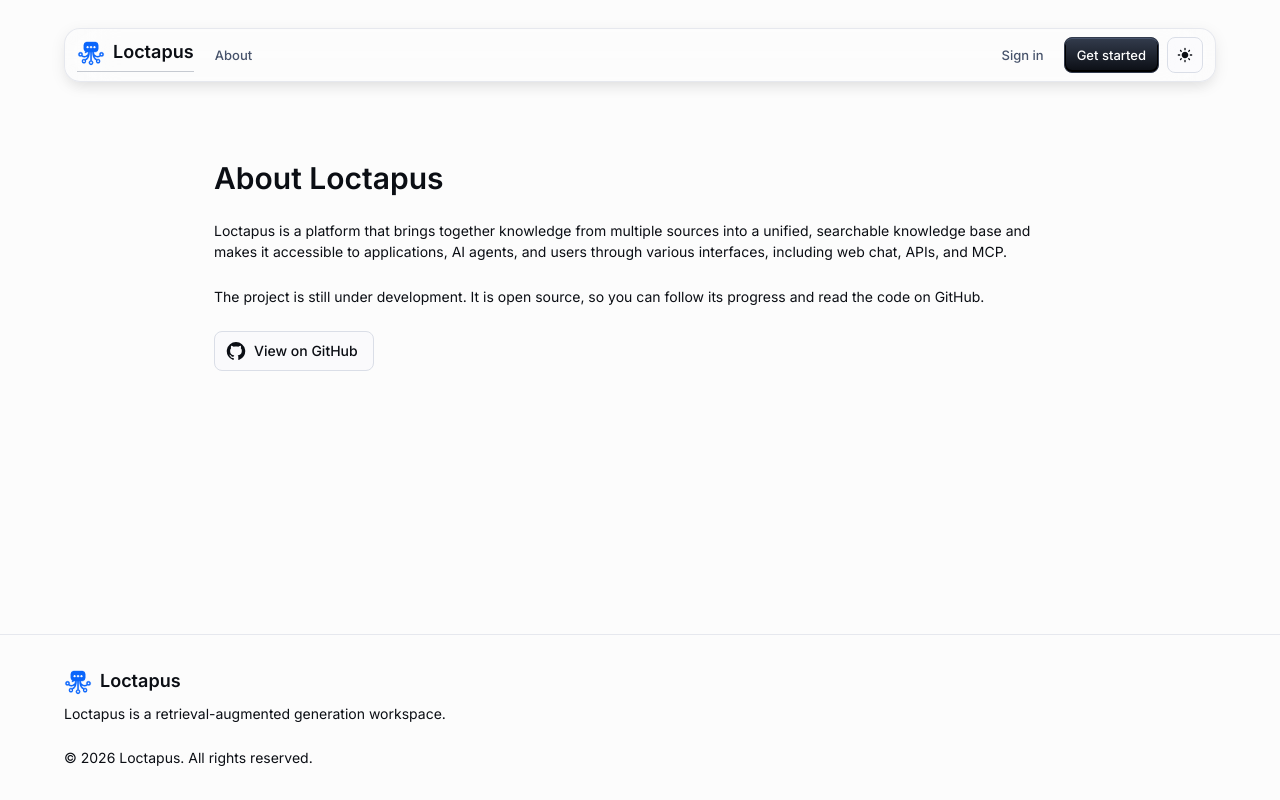
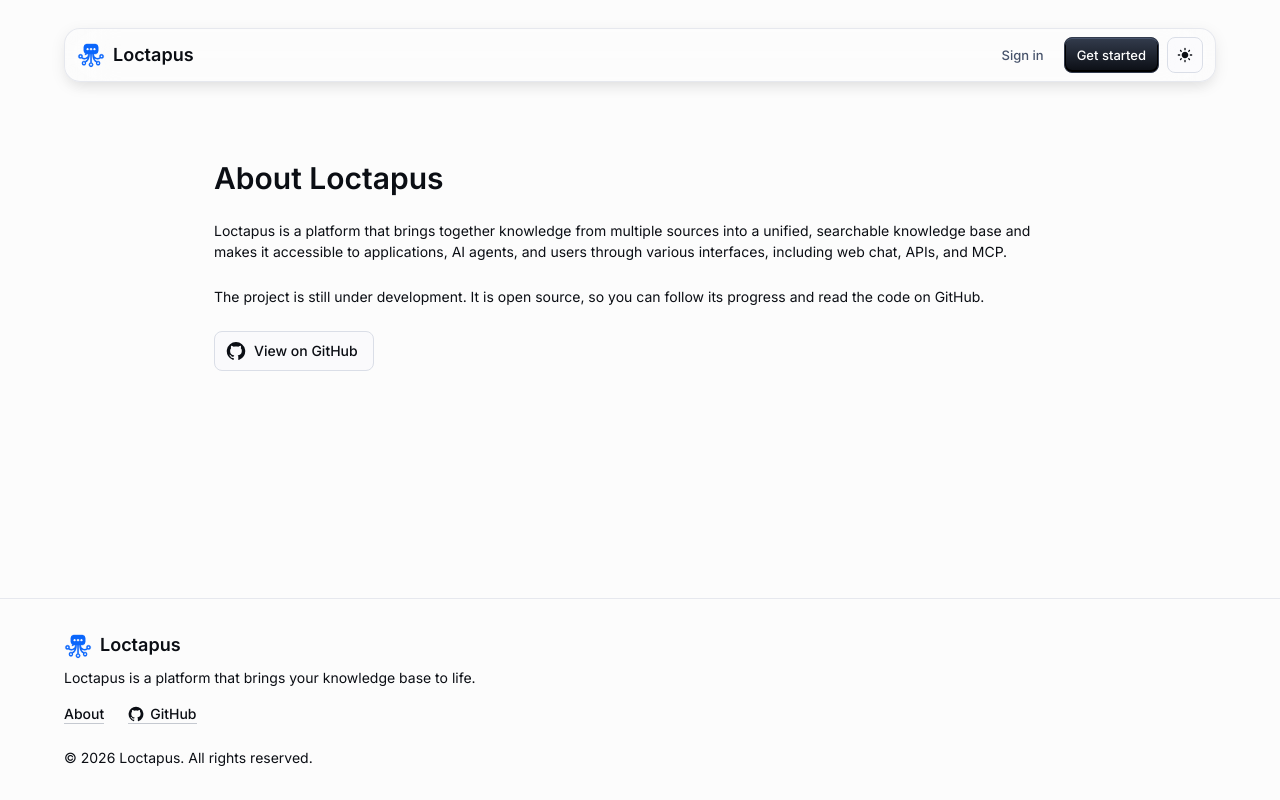
Before and after one commit to dimyG/Loctapus, a React (Vite) app in the folder web/: page /about in a window 1280 px wide. Built offline with nearby package versions, Linux system fonts and the light colour scheme; no server answers.

Commit message:
feat(web): let the marketing navbar scroll away and add footer About and GitHub links

```diff
--- a/web/src/layouts/MarketingFrame.tsx
+++ b/web/src/layouts/MarketingFrame.tsx
@@ -1,3 +1,4 @@
+import GitHubIcon from "@mui/icons-material/GitHub";
 import MenuRoundedIcon from "@mui/icons-material/MenuRounded";
 import AppBar from "@mui/material/AppBar";
 import Box from "@mui/material/Box";
@@ -15,6 +16,7 @@ import { alpha, styled } from "@mui/material/styles";
 import { useState } from "react";
 import type { ReactNode } from "react";
 import { Link as RouterLink } from "react-router";
+import { repositoryUrl } from "../app/repository";
 import ColorModeIconDropdown from "../theme/ColorModeIconDropdown";
 import BrandMark from "./BrandMark";
 
@@ -36,7 +38,8 @@ const StyledToolbar = styled(Toolbar)(({ theme }) => ({
 }));
 
 /**
- * The marketing frame: the template's floating navbar above the children, the
+ * The marketing frame: the template's navbar above the children (it scrolls
+ * away with the page rather than staying docked), the
  * wordmark-and-copyright footer pinned to the viewport bottom below. Pages
  * bring their own sections and containers.
  *
@@ -57,7 +60,7 @@ export default function MarketingFrame({ children }: { children: ReactNode }) {
   return (
     <Box sx={{ minHeight: "100dvh", display: "flex", flexDirection: "column" }}>
       <AppBar
-        position="fixed"
+        position="absolute"
         enableColorOnDark
         sx={{
           boxShadow: 0,
@@ -69,25 +72,16 @@ export default function MarketingFrame({ children }: { children: ReactNode }) {
         <Container maxWidth="lg">
           <StyledToolbar variant="dense" disableGutters>
             <Box sx={{ flexGrow: 1, display: "flex", alignItems: "center", gap: 1 }}>
+              {/* The theme's link underline is dropped: under a logo lockup it
+              reads as a stray rule rather than a link affordance. */}
               <Link
                 component={RouterLink}
                 to="/"
-                underline="none"
                 color="text.primary"
-                sx={{ fontWeight: 600 }}
+                sx={{ display: "inline-flex", "&::before": { display: "none" } }}
               >
                 <BrandMark />
               </Link>
-              <Button
-                variant="text"
-                color="info"
-                size="small"
-                component={RouterLink}
-                to="/about"
-                sx={desktopOnly}
-              >
-                About
-              </Button>
             </Box>
             <Stack direction="row" spacing={1} sx={{ alignItems: "center" }}>
               <Button
@@ -135,16 +129,6 @@ export default function MarketingFrame({ children }: { children: ReactNode }) {
         >
           <Button
             variant="text"
-            color="info"
-            component={RouterLink}
-            to="/about"
-            onClick={closeMenu}
-            sx={{ justifyContent: "flex-start" }}
-          >
-            About
-          </Button>
-          <Button
-            variant="text"
             color="primary"
             component={RouterLink}
             to="/login"
@@ -168,8 +152,23 @@ export default function MarketingFrame({ children }: { children: ReactNode }) {
           <Stack spacing={1}>
             <BrandMark />
             <Typography variant="body2" color="text.secondary">
-              Loctapus is a retrieval-augmented generation workspace.
+              Loctapus is a platform that brings your knowledge base to life.
             </Typography>
+            <Stack component="nav" aria-label="Footer" direction="row" spacing={3} sx={{ pt: 1 }}>
+              <Link component={RouterLink} to="/about" variant="body2">
+                About
+              </Link>
+              <Link
+                href={repositoryUrl}
+                target="_blank"
+                rel="noopener noreferrer"
+                variant="body2"
+                sx={{ display: "inline-flex", alignItems: "center", gap: 0.75 }}
+              >
+                <GitHubIcon sx={{ fontSize: 16 }} />
+                GitHub
+              </Link>
+            </Stack>
             <Typography variant="body2" color="text.secondary" sx={{ pt: 2 }}>
               © {new Date().getFullYear()} Loctapus. All rights reserved.
             </Typography>
```
Also changed, not shown: 2 other files (tests, documents, lock files or other folders).
